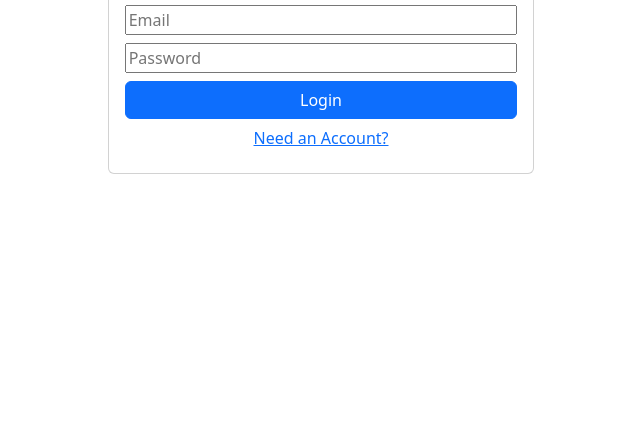
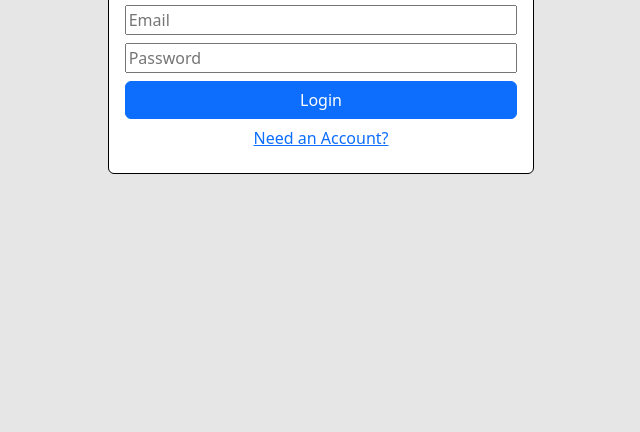
Before and after one commit to Goose7888/ai-review-site, a plain HTML site: page index.html in a window 1280 px wide. Shown: the part 368-800 px from the top of the page, without its empty margins (319-959 px from the left). Drawn offline with nearby package versions, Linux system fonts and the light colour scheme; some packages are replaced by stand-ins of ours; a script that the page names is missing.

Commit message:
adds black border

```diff
--- a/index.html
+++ b/index.html
@@ -6,10 +6,10 @@
     <title>Group Review&copy;</title>
     <link href="https://cdn.jsdelivr.net/npm/bootstrap@5.3.3/dist/css/bootstrap.min.css" rel="stylesheet" integrity="sha384-QWTKZyjpPEjISv5WaRU9OFeRpok6YctnYmDr5pNlyT2bRjXh0JMhjY6hW+ALEwIH" crossorigin="anonymous">
 </head>
-<body>
+<body style="background-color: rgb(230, 230, 230);">
     <!--Login Page-->
     <div id="pageLogin" class="d-flex flex-column  min-vh-100 align-items-center justify-content-center">
-        <form id="formLogin" class="card d-flex flex-column align-items-stretch col-4 p-3">
+        <form id="formLogin" class="card d-flex flex-column align-items-stretch col-4 p-3" style="border-color: black;">
             <h1 class="align-self-center">Group Review&copy;</h1>
             <h3 class="align-self-center">Login</h3>
             <input id="txtLoginEmail" type="email" placeholder="Email" class="mb-2">
@@ -20,7 +20,7 @@
     </div>
     <!--Registration Page-->
     <div id="pageRegister" class="d-flex d-none flex-column min-vh-100 align-items-center justify-content-center">
-        <form id="formLogin" class="card d-flex flex-column align-items-stretch col-4 p-3">
+        <form id="formLogin" class="card d-flex flex-column align-items-stretch col-4 p-3" style="border-color: black;">
             <button id="btnSwitchToLogin" type="button" class="btn btn-link align-self-start col-4">&lt; Back to Login</button>
             <h1 class="align-self-center">Group Review&copy;</h1>
             <h3 class="align-self-center">Registration</h3>
```
